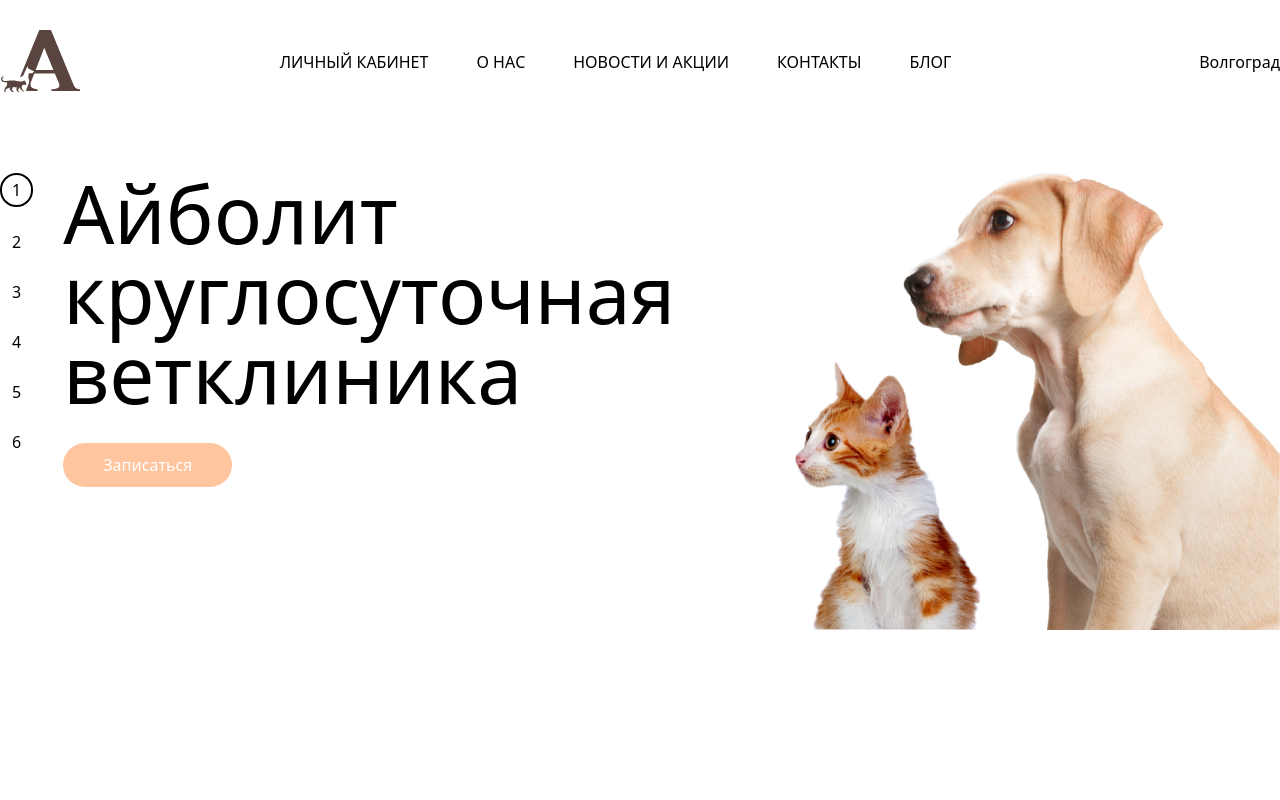
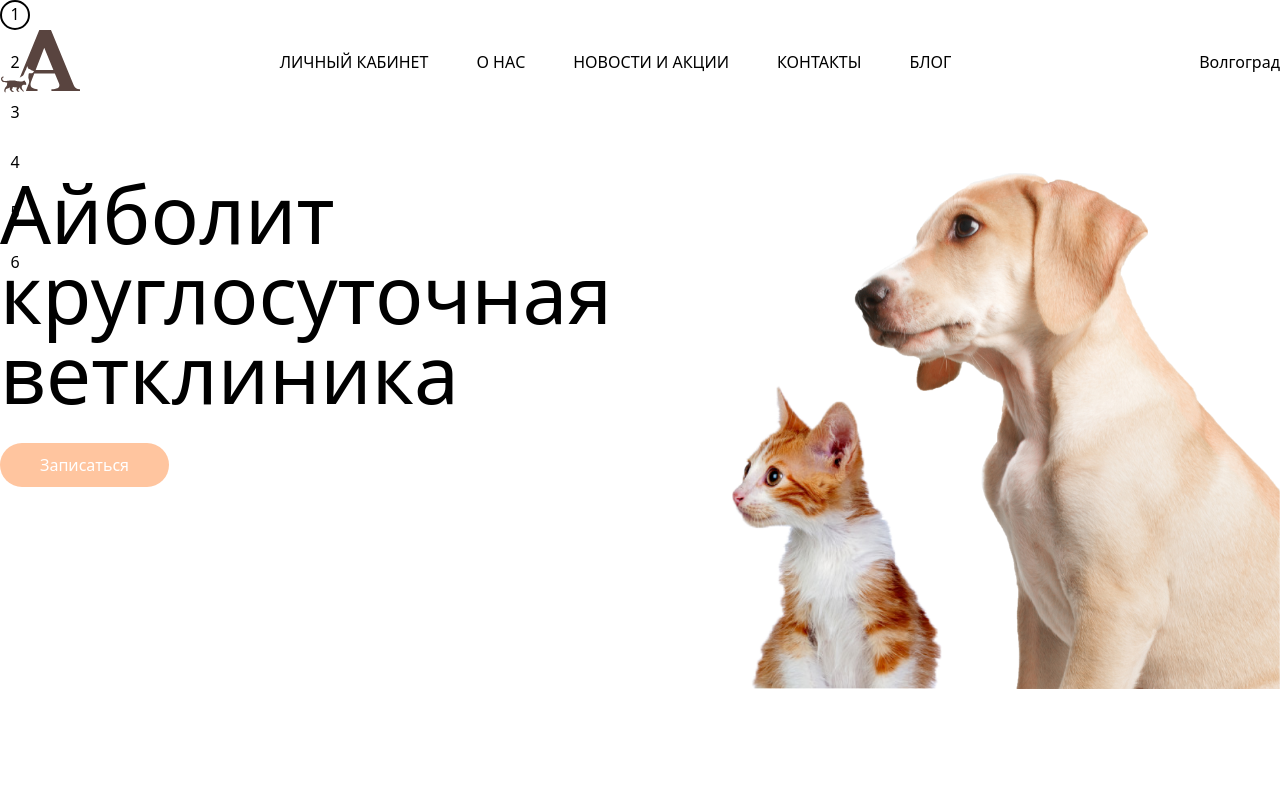
Before and after one commit to denism96/aibolit, a Vue app: page / in a window 1280 px wide. Shown: the top 800 px of the page. Built offline with nearby package versions, Linux system fonts and the light colour scheme.

Commit message:
update tabs

```diff
--- a/src/components/AppTabs.vue
+++ b/src/components/AppTabs.vue
@@ -16,29 +16,32 @@
 };
 </script>
 <template>
-  <div class="tab-nav">
-    <span
+  <ul class="tab-nav">
+    <li
       v-for="tab in names"
       :key="tab.name"
       :class="['tab-nav__item', { selected: tab.name === selectedTab }]"
       @click="clickOnTab(tab.name)"
-      >{{ tab.name }}
-    </span>
-  </div>
-  <div class="tab-content"><slot /></div>
+    >
+      {{ tab.name }}
+    </li>
+  </ul>
 </template>
 <style lang="scss" scoped>
 .tab-nav {
+  position: absolute;
+  top: 0;
+  left: 0;
   display: flex;
   flex-direction: column;
+  width: 30px;
 }
-span {
-  margin-right: 30px;
+li {
+  text-align: center;
   margin-bottom: 20px;
-  padding: 3px 10px;
   cursor: pointer;
-  text-align: center;
   border-radius: 20px;
+  height: 30px;
 }
 .selected {
   border: 2px solid #000;
```
